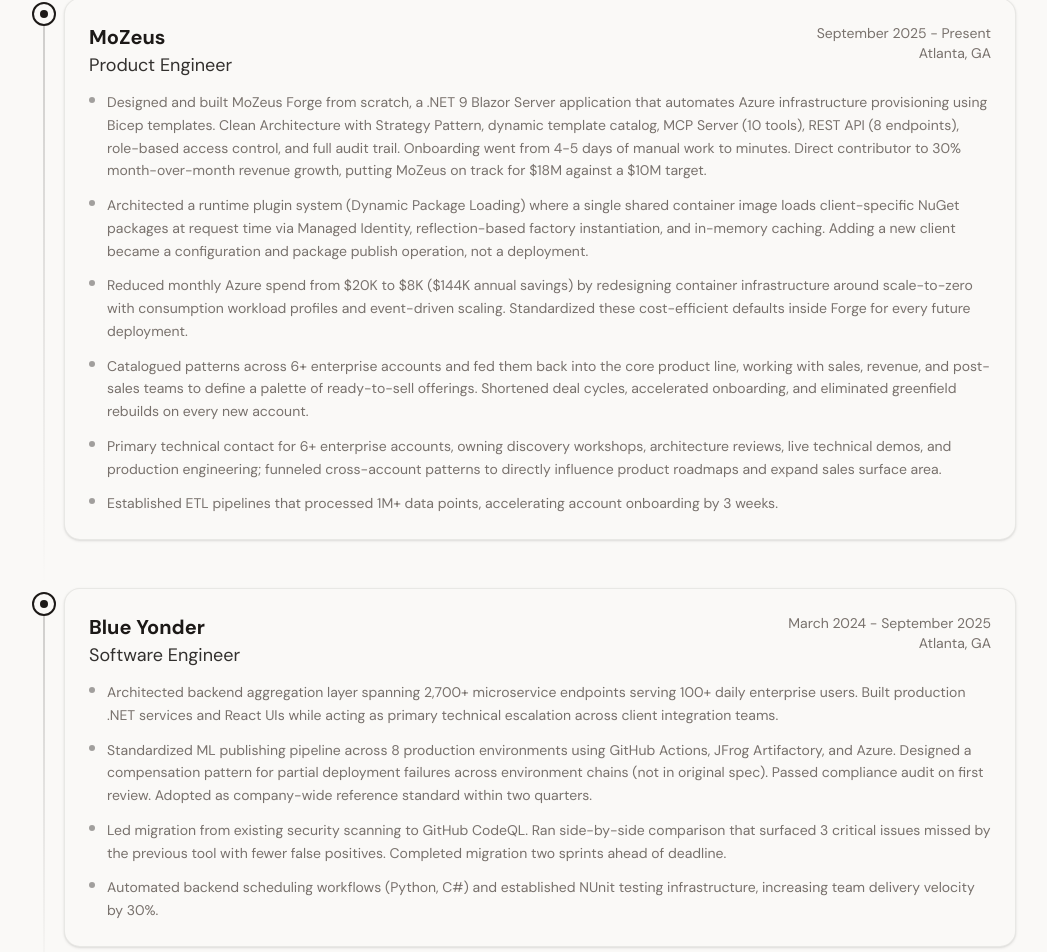
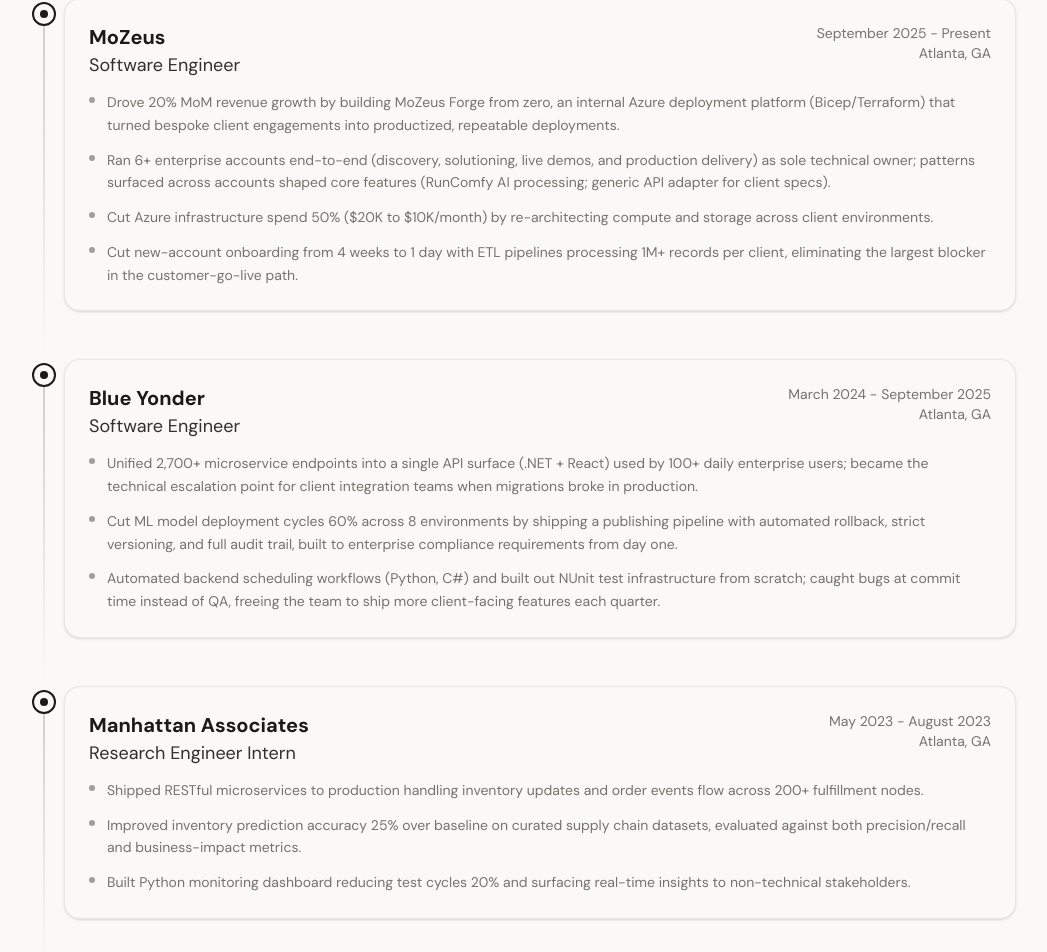
Before and after one commit to arnavbhatia1/arnavbhatia1.github.io, a Next.js app: page /experience in a window 1280 px wide. Shown: the part 442-1394 px from the top of the page, without its empty margins (116-1163 px from the left). Built offline with nearby package versions, Linux system fonts and the light colour scheme.

Commit message:
resume change updates

```diff
--- a/app/components/MetricsSection.tsx
+++ b/app/components/MetricsSection.tsx
@@ -3,8 +3,8 @@
 import AnimatedCounter from "./AnimatedCounter";
 
 const metrics = [
-  { value: 30, suffix: "%", label: "Month-over-month revenue growth since platform launch" },
-  { value: 144, prefix: "$", suffix: "K", label: "Annual cloud savings from infrastructure redesign" },
+  { value: 20, suffix: "%", label: "Month-over-month revenue growth since platform launch" },
+  { value: 120, prefix: "$", suffix: "K", label: "Annual cloud savings from infrastructure redesign" },
   { value: 6, suffix: "+", label: "Enterprise clients delivered end-to-end" },
   { value: 60, suffix: "%", label: "Faster deployments with CI/CD pipelines" },
 ];
--- a/app/experience/page.tsx
+++ b/app/experience/page.tsx
@@ -14,16 +14,14 @@ type Experience = {
 const experiences: Experience[] = [
   {
     company: "MoZeus",
-    role: "Product Engineer",
+    role: "Software Engineer",
     location: "Atlanta, GA",
     period: "September 2025 - Present",
     achievements: [
-      "Designed and built MoZeus Forge from scratch, a .NET 9 Blazor Server application that automates Azure infrastructure provisioning using Bicep templates. Clean Architecture with Strategy Pattern, dynamic template catalog, MCP Server (10 tools), REST API (8 endpoints), role-based access control, and full audit trail. Onboarding went from 4-5 days of manual work to minutes. Direct contributor to 30% month-over-month revenue growth, putting MoZeus on track for $18M against a $10M target.",
-      "Architected a runtime plugin system (Dynamic Package Loading) where a single shared container image loads client-specific NuGet packages at request time via Managed Identity, reflection-based factory instantiation, and in-memory caching. Adding a new client became a configuration and package publish operation, not a deployment.",
-      "Reduced monthly Azure spend from $20K to $8K ($144K annual savings) by redesigning container infrastructure around scale-to-zero with consumption workload profiles and event-driven scaling. Standardized these cost-efficient defaults inside Forge for every future deployment.",
-      "Catalogued patterns across 6+ enterprise accounts and fed them back into the core product line, working with sales, revenue, and post-sales teams to define a palette of ready-to-sell offerings. Shortened deal cycles, accelerated onboarding, and eliminated greenfield rebuilds on every new account.",
-      "Primary technical contact for 6+ enterprise accounts, owning discovery workshops, architecture reviews, live technical demos, and production engineering; funneled cross-account patterns to directly influence product roadmaps and expand sales surface area.",
-      "Established ETL pipelines that processed 1M+ data points, accelerating account onboarding by 3 weeks.",
+      "Drove 20% MoM revenue growth by building MoZeus Forge from zero, an internal Azure deployment platform (Bicep/Terraform) that turned bespoke client engagements into productized, repeatable deployments.",
+      "Ran 6+ enterprise accounts end-to-end (discovery, solutioning, live demos, and production delivery) as sole technical owner; patterns surfaced across accounts shaped core features (RunComfy AI processing; generic API adapter for client specs).",
+      "Cut Azure infrastructure spend 50% ($20K to $10K/month) by re-architecting compute and storage across client environments.",
+      "Cut new-account onboarding from 4 weeks to 1 day with ETL pipelines processing 1M+ records per client, eliminating the largest blocker in the customer-go-live path.",
     ],
   },
   {
@@ -32,10 +30,9 @@ const experiences: Experience[] = [
     location: "Atlanta, GA",
     period: "March 2024 - September 2025",
     achievements: [
-      "Architected backend aggregation layer spanning 2,700+ microservice endpoints serving 100+ daily enterprise users. Built production .NET services and React UIs while acting as primary technical escalation across client integration teams.",
-      "Standardized ML publishing pipeline across 8 production environments using GitHub Actions, JFrog Artifactory, and Azure. Designed a compensation pattern for partial deployment failures across environment chains (not in original spec). Passed compliance audit on first review. Adopted as company-wide reference standard within two quarters.",
-      "Led migration from existing security scanning to GitHub CodeQL. Ran side-by-side comparison that surfaced 3 critical issues missed by the previous tool with fewer false positives. Completed migration two sprints ahead of deadline.",
-      "Automated backend scheduling workflows (Python, C#) and established NUnit testing infrastructure, increasing team delivery velocity by 30%.",
+      "Unified 2,700+ microservice endpoints into a single API surface (.NET + React) used by 100+ daily enterprise users; became the technical escalation point for client integration teams when migrations broke in production.",
+      "Cut ML model deployment cycles 60% across 8 environments by shipping a publishing pipeline with automated rollback, strict versioning, and full audit trail, built to enterprise compliance requirements from day one.",
+      "Automated backend scheduling workflows (Python, C#) and built out NUnit test infrastructure from scratch; caught bugs at commit time instead of QA, freeing the team to ship more client-facing features each quarter.",
     ],
   },
   {
@@ -44,9 +41,9 @@ const experiences: Experience[] = [
     location: "Atlanta, GA",
     period: "May 2023 - August 2023",
     achievements: [
-      "Prototyped demand forecast models (TensorFlow) to improve inventory prediction by 25% and aid WMOS decisions.",
-      "Designed RESTful microservices to support integration across 200+ fulfillment nodes in production environments.",
-      "Built Python automation dashboard to reduce test cycles by 20% and enable monitoring for non-technical stakeholders.",
+      "Shipped RESTful microservices to production handling inventory updates and order events flow across 200+ fulfillment nodes.",
+      "Improved inventory prediction accuracy 25% over baseline on curated supply chain datasets, evaluated against both precision/recall and business-impact metrics.",
+      "Built Python monitoring dashboard reducing test cycles 20% and surfacing real-time insights to non-technical stakeholders.",
     ],
   },
   {
@@ -55,8 +52,7 @@ const experiences: Experience[] = [
     location: "Sunnyvale, CA",
     period: "June 2022 - September 2022",
     achievements: [
-      "Consolidated 1,200+ avionics and API artifacts into a unified traceability system, accelerating FAA certification.",
-      "Led cross-functional coordination across hardware, software, and test teams to unblock critical-path certification milestones.",
+      "Coordinated avionics certification artifacts and NASA stakeholder schedules for a hydrogen-fueled airship deployment program.",
     ],
   },
 ];
@@ -121,7 +117,7 @@ export default function ExperiencePage() {
       <div className="mb-8">
         <h1 className="mb-3 font-serif text-4xl">Professional Experience</h1>
         <p className="max-w-3xl text-lg leading-relaxed text-muted">
-          Software and platform engineer with 2+ years owning both client-facing delivery and the internal infrastructure that makes it scalable. At Blue Yonder I owned backend systems at scale. At MoZeus I built the deployment platform behind 30% month-over-month revenue growth.
+          Software and platform engineer with 2+ years owning both client-facing delivery and the internal infrastructure that makes it scalable. At Blue Yonder I owned backend systems at scale. At MoZeus I built the deployment platform behind 20% month-over-month revenue growth.
         </p>
       </div>
 
--- a/app/page.tsx
+++ b/app/page.tsx
@@ -153,7 +153,7 @@ export default function Home() {
                 </div>
                 <h3 className="mb-2 text-lg font-semibold">MoZeus Forge: Internal Deployment Platform</h3>
                 <p className="text-sm text-muted">
-                  Designed and built a .NET 9 Blazor application that automates Azure infrastructure provisioning via Bicep templates. Cut client onboarding from days to minutes. Direct contributor to 30% MoM revenue growth and an $18M annual trajectory.
+                  Designed and built a .NET 9 Blazor application that automates Azure infrastructure provisioning via Bicep templates. Cut new-account onboarding from 4 weeks to 1 day. Direct contributor to 20% MoM revenue growth.
                 </p>
               </div>
             </div>
@@ -209,7 +209,7 @@ export default function Home() {
                 </div>
                 <h3 className="mb-2 text-lg font-semibold">Cloud Cost Optimization</h3>
                 <p className="text-sm text-muted">
-                  Redesigned Azure container infrastructure around scale-to-zero, cutting monthly spend from $20K to $8K. $144K annual savings, standardized as defaults in every future deployment.
+                  Cut Azure infrastructure spend 50% from $20K to $10K/month by redesigning container infrastructure around scale-to-zero. Standardized as defaults in every future deployment.
                 </p>
               </div>
             </div>
--- a/app/projects/page.tsx
+++ b/app/projects/page.tsx
@@ -46,9 +46,9 @@ const Card = ({ p }: { p: Project }) => (
 );
 
 const WORK: Project[] = [
-  { title: "MoZeus Forge: Internal Deployment Platform", blurb: "Designed and built from scratch a .NET 9 Blazor Server application that automates Azure infrastructure provisioning using Bicep templates. Strategy Pattern with IDeploymentRequestBuilder for extensible resource types. Dynamic Template Catalog that auto-parses Bicep parameters and generates deployment forms. Includes an MCP Server exposing 10 tools to AI agents, a REST API with 8 endpoints, role-based access control with three permission tiers, and Azure SQL with Entity Framework Core (soft delete, optimistic concurrency). Before Forge, standing up a new client environment took 4-5 days of manual work. After Forge, it takes minutes.", impact: "30% month-over-month revenue growth. MoZeus on track for $18M against $10M target. First time in company history.", tech: [".NET 9","Blazor Server","Bicep","Azure","Clean Architecture","Strategy Pattern","EF Core","MCP Server"] },
+  { title: "MoZeus Forge: Internal Deployment Platform", blurb: "Designed and built from scratch a .NET 9 Blazor Server application that automates Azure infrastructure provisioning using Bicep templates. Strategy Pattern with IDeploymentRequestBuilder for extensible resource types. Dynamic Template Catalog that auto-parses Bicep parameters and generates deployment forms. Includes an MCP Server exposing 10 tools to AI agents, a REST API with 8 endpoints, role-based access control with three permission tiers, and Azure SQL with Entity Framework Core (soft delete, optimistic concurrency). Cut new-account onboarding from 4 weeks to 1 day.", impact: "20% month-over-month revenue growth. Turned bespoke client engagements into productized, repeatable deployments.", tech: [".NET 9","Blazor Server","Bicep","Azure","Clean Architecture","Strategy Pattern","EF Core","MCP Server"] },
   { title: "Dynamic Package Loading Architecture", blurb: "Runtime plugin architecture where a single shared container image loads client-specific business logic by downloading NuGet packages from Azure DevOps Artifacts at request time. ConsumerFactoryLoader reads activation config from Azure Table Storage, downloads client NuGet packages via Managed Identity, instantiates the factory via reflection, and processes the request. Packages cached in memory after first download. No container rebuilds when adding new clients.", impact: "Adding a new client became a configuration and package publish, not a deployment. Fundamental shift in delivery velocity.", tech: ["C#/.NET 9","NuGet","Azure Table Storage","Managed Identity","Reflection","Container Apps"] },
-  { title: "Cloud Cost Optimization", blurb: "Audited every running Container App and redesigned the entire container infrastructure around scale-to-zero. Minimum replicas to zero, consumption workload profiles, event-driven scaling rules. Standardized these patterns inside Forge so every future client deployment gets cost-efficient defaults from day one.", impact: "$20K/month to $8K/month. 60% reduction. $144K annual savings.", tech: ["Azure Container Apps","Scale-to-Zero","Consumption Profiles","IaC"] },
+  { title: "Cloud Cost Optimization", blurb: "Audited every running Container App and redesigned the entire container infrastructure around scale-to-zero. Minimum replicas to zero, consumption workload profiles, event-driven scaling rules. Standardized these patterns inside Forge so every future client deployment gets cost-efficient defaults from day one.", impact: "$20K/month to $10K/month. 50% reduction. $120K annual savings.", tech: ["Azure Container Apps","Scale-to-Zero","Consumption Profiles","IaC"] },
   { title: "ML Model Publishing Pipeline", blurb: "Standardized ML publishing pipeline across 8 production environments. GitHub Actions, JFrog Artifactory, automated rollback triggers tied to health checks, full deployment traceability. Designed a compensation pattern for partial deployment failures across environment chains, not in the original spec but clearly necessary. Adopted as company-wide reference standard within two quarters.", impact: "60% faster deployments. Compliance audit passed on first review.", tech: ["GitHub Actions","JFrog","Azure","Python","CI/CD"] },
   { title: "Back-for-Frontend Gateway", blurb: "Unified ~2,700+ endpoints into composable routes with auto OpenAPI docs.", impact: "Faster onboarding; unlocked bundlable SKUs.", tech: ["Node.js","TypeScript","OpenAPI","Gateway"] },
   { title: "CI/CD Security & Coverage", blurb: "SAST/DAST/licensing and coverage gates with reporting dashboards.", impact: "Higher coverage; blocked regressions pre-merge.", tech: ["Security Scans","Coverage","Reporting"] },
```
Also changed, not shown: .claude/settings.local.json, 1 other file (tests, documents, lock files or other folders).
